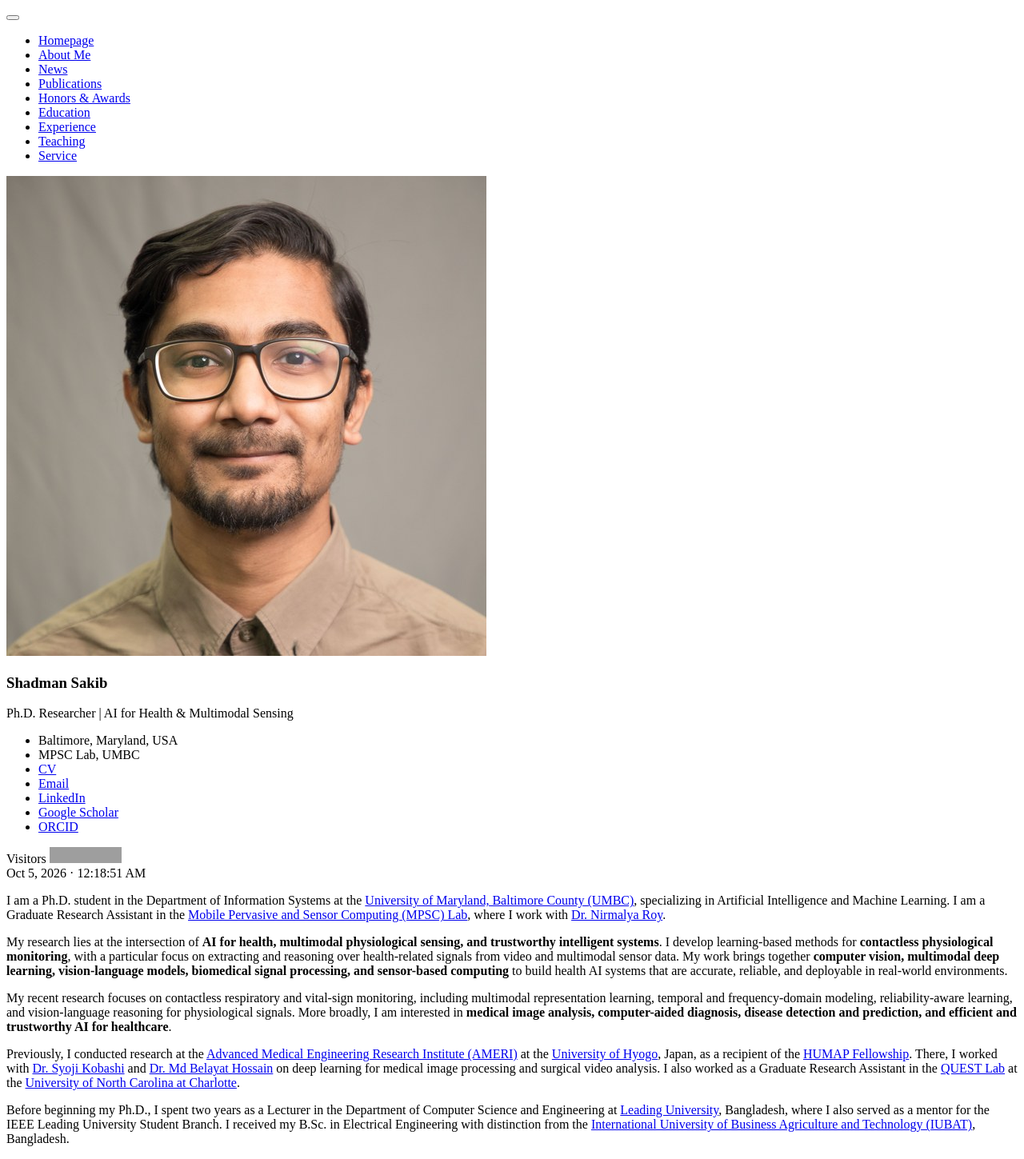
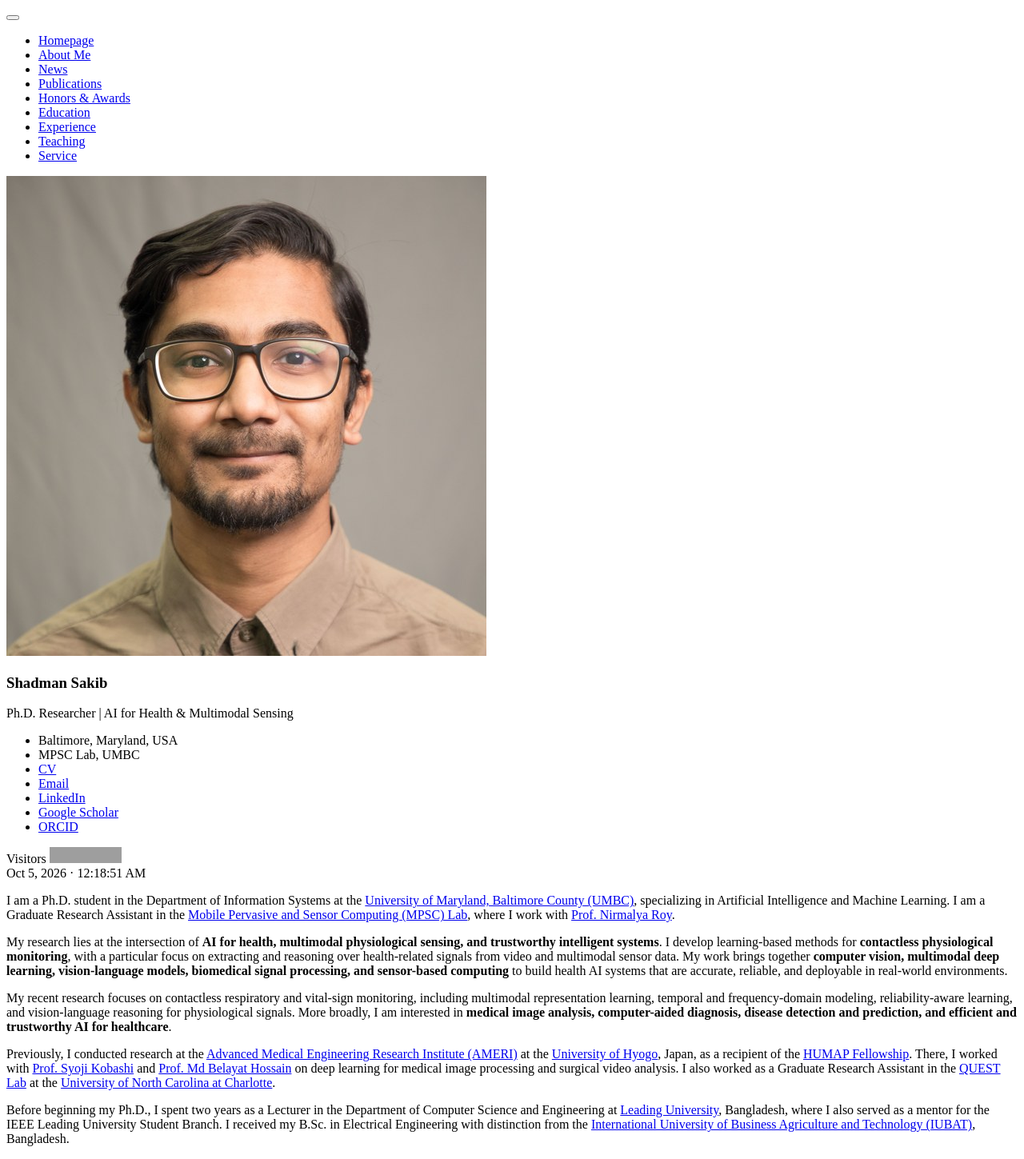
Before and after one commit to sakibshadman/sakibshadman.github.io, a Jekyll site: the page built from _pages/includes/intro.md, in a window 1280 px wide. Shown: the whole page at 80% size. Built offline with Jekyll 4.4.1, drawn with Linux system fonts in a browser that asks for light colours; our own code applies the rules of GitHub Pages for plain Markdown files; grey boxes are pictures that could not be loaded.

Commit message:
Update intro.md

```diff
--- a/_pages/includes/intro.md
+++ b/_pages/includes/intro.md
@@ -1,9 +1,9 @@
-I am a Ph.D. student in the Department of Information Systems at the [University of Maryland, Baltimore County (UMBC)](https://umbc.edu/), specializing in Artificial Intelligence and Machine Learning. I am a Graduate Research Assistant in the [Mobile Pervasive and Sensor Computing (MPSC) Lab](https://mpsc.umbc.edu/home), where I work with [Dr. Nirmalya Roy](https://artiamas.umd.edu/nirmalya-roy/).
+I am a Ph.D. student in the Department of Information Systems at the [University of Maryland, Baltimore County (UMBC)](https://umbc.edu/), specializing in Artificial Intelligence and Machine Learning. I am a Graduate Research Assistant in the [Mobile Pervasive and Sensor Computing (MPSC) Lab](https://mpsc.umbc.edu/home), where I work with [Prof. Nirmalya Roy](https://artiamas.umd.edu/nirmalya-roy/).
 
 My research lies at the intersection of **AI for health, multimodal physiological sensing, and trustworthy intelligent systems**. I develop learning-based methods for **contactless physiological monitoring**, with a particular focus on extracting and reasoning over health-related signals from video and multimodal sensor data. My work brings together **computer vision, multimodal deep learning, vision-language models, biomedical signal processing, and sensor-based computing** to build health AI systems that are accurate, reliable, and deployable in real-world environments.
 
 My recent research focuses on contactless respiratory and vital-sign monitoring, including multimodal representation learning, temporal and frequency-domain modeling, reliability-aware learning, and vision-language reasoning for physiological signals. More broadly, I am interested in **medical image analysis, computer-aided diagnosis, disease detection and prediction, and efficient and trustworthy AI for healthcare**.
 
-Previously, I conducted research at the [Advanced Medical Engineering Research Institute (AMERI)](https://ame-hyogo.org/english/) at the [University of Hyogo](https://www.u-hyogo.ac.jp/english/), Japan, as a recipient of the [HUMAP Fellowship](https://hyogo-humap.jp/en/search/203). There, I worked with [Dr. Syoji Kobashi](https://sites.google.com/site/syojikobashi/people/syojikobashi) and [Dr. Md Belayat Hossain](https://academics.siu.edu/computing-and-technology/computer-science/faculty/hossain-mdbelayat.php) on deep learning for medical image processing and surgical video analysis. I also worked as a Graduate Research Assistant in the [QUEST Lab](https://coefs.charlotte.edu/fdeeba/) at the [University of North Carolina at Charlotte](https://www.charlotte.edu/).
+Previously, I conducted research at the [Advanced Medical Engineering Research Institute (AMERI)](https://ame-hyogo.org/english/) at the [University of Hyogo](https://www.u-hyogo.ac.jp/english/), Japan, as a recipient of the [HUMAP Fellowship](https://hyogo-humap.jp/en/search/203). There, I worked with [Prof. Syoji Kobashi](https://sites.google.com/site/syojikobashi/people/syojikobashi) and [Prof. Md Belayat Hossain](https://academics.siu.edu/computing-and-technology/computer-science/faculty/hossain-mdbelayat.php) on deep learning for medical image processing and surgical video analysis. I also worked as a Graduate Research Assistant in the [QUEST Lab](https://coefs.charlotte.edu/fdeeba/) at the [University of North Carolina at Charlotte](https://www.charlotte.edu/).
 
 Before beginning my Ph.D., I spent two years as a Lecturer in the Department of Computer Science and Engineering at [Leading University](https://www.lus.ac.bd/), Bangladesh, where I also served as a mentor for the IEEE Leading University Student Branch. I received my B.Sc. in Electrical Engineering with distinction from the [International University of Business Agriculture and Technology (IUBAT)](https://iubat.edu/), Bangladesh.
```
